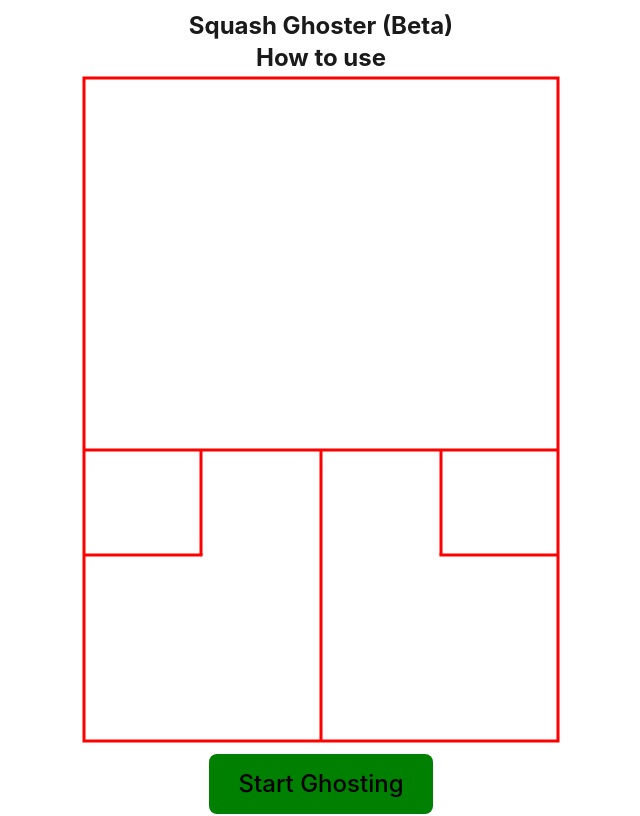
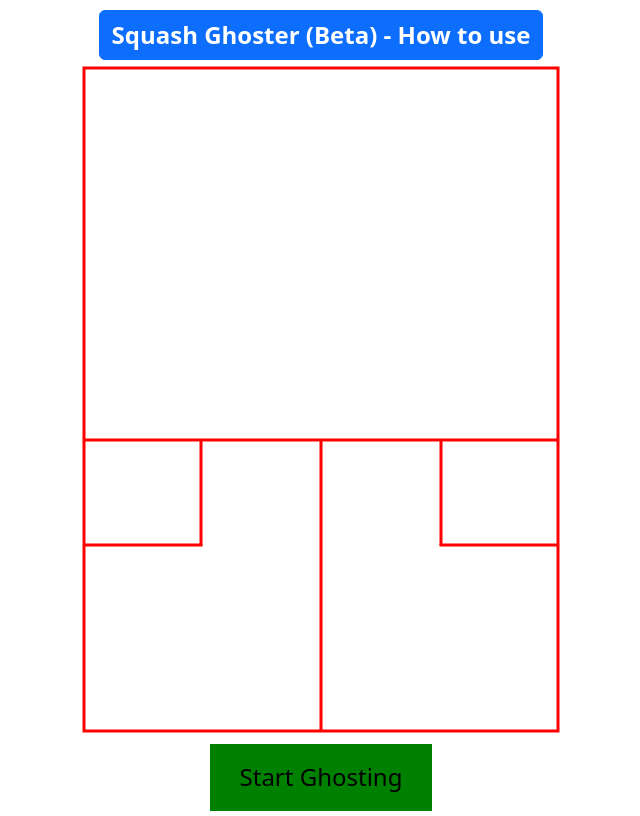
Before and after one commit to ChrisLoucaides/squash-ghosting, a Vue app: page / in a window 1280 px wide. Shown: the top 816 px of the page, without its empty margins (319-959 px from the left). Built offline with nearby package versions, Linux system fonts and the light colour scheme.

Commit message:
added modal

```diff
--- a/package.json
+++ b/package.json
@@ -9,6 +9,7 @@
     "preview": "vite preview"
   },
   "dependencies": {
+    "bootstrap": "^5.3.3",
     "vue": "^3.4.21"
   },
   "devDependencies": {
--- a/src/components/SquashCourt.vue
+++ b/src/components/SquashCourt.vue
@@ -1,7 +1,28 @@
 <template>
-  <hgroup>
-    <h2 class="heading">Squash Ghoster (Beta)</h2>
-    <h2 class="heading">How to use</h2>
+  <hgroup class="heading">
+    <!-- Button trigger modal -->
+    <button type="button" class="btn btn-primary" data-bs-toggle="modal" data-bs-target="#exampleModal">
+      <strong>Squash Ghoster (Beta) - How to use</strong>
+    </button>
+
+    <!-- Modal -->
+    <div class="modal fade" id="exampleModal" tabindex="-1" aria-labelledby="exampleModalLabel" aria-hidden="true">
+      <div class="modal-dialog">
+        <div class="modal-content">
+          <div class="modal-header">
+            <h3 class="modal-title" id="exampleModalLabel">Squash Ghoster (Beta)</h3>
+            <button type="button" class="btn-close" data-bs-dismiss="modal" aria-label="Close"></button>
+          </div>
+          <div class="modal-body ghoster-info">
+            <!--TODO Implement Me-->
+          </div>
+          <div class="modal-footer">
+            <button type="button" class="btn btn-secondary" data-bs-dismiss="modal">Close</button>
+            <button type="button" class="btn btn-primary">Save changes</button>
+          </div>
+        </div>
+      </div>
+    </div>
   </hgroup>
   <div id="line-drawing">
     <div v-if="countdown > 0" class="countdown">{{ countdown }}</div>
@@ -43,6 +64,7 @@
     <option value="volleys">Volleys</option>
     <option value="short">Short game</option>
   </select>
+  <br>
 </template>
 
 <script>
@@ -180,7 +202,8 @@
   justify-content: center;
   align-items: center;
   color: #1a1a1a;
-  margin-top: -1em;
+  margin-top: -2em;
+  margin-bottom: 0.3em;
 }
 
 .countdown {
@@ -213,10 +236,6 @@
   cursor: pointer;
 }
 
-hgroup {
-  margin-bottom: -1.3em;
-}
-
 .ghosting-time {
   color: black;
   border: 3px solid #3f3d3d;
--- a/src/main.js
+++ b/src/main.js
@@ -1,5 +1,7 @@
 import { createApp } from 'vue'
 import './style.css'
 import App from './App.vue'
+import "bootstrap/dist/css/bootstrap.min.css"
+import "bootstrap"
 
 createApp(App).mount('#app')
```
Also changed, not shown: 1 other file (tests, documents, lock files or other folders).
